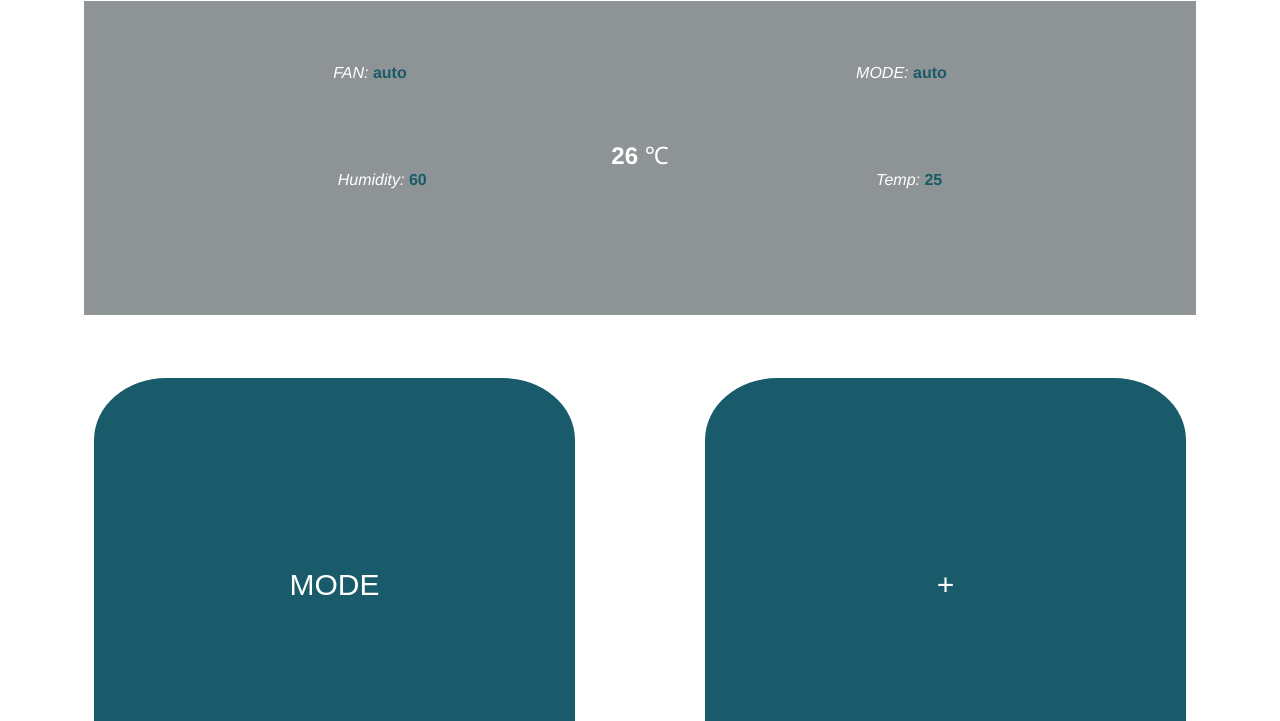
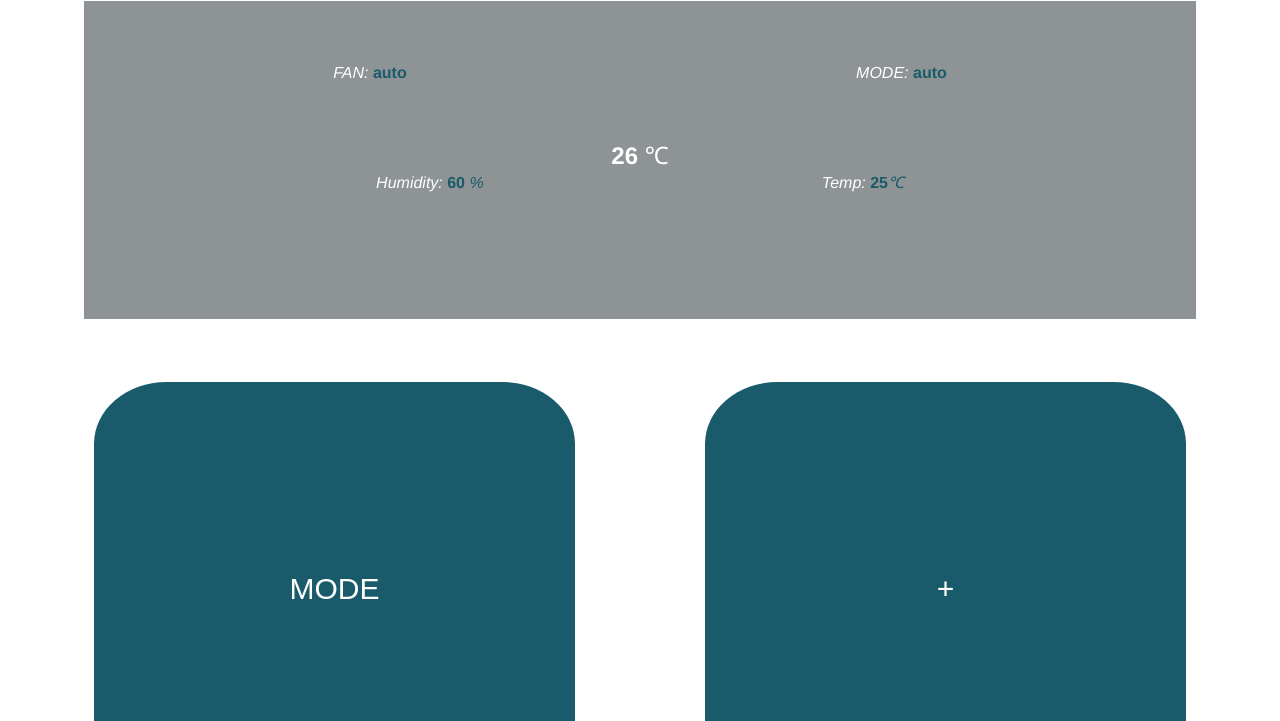
Before and after one commit to john6tain/Haier-ac-remote, a website: page index.html in a window 1280 px wide. Shown: the part 79-800 px from the top of the page. Drawn offline with Linux system fonts and the light colour scheme; no server answers.

Commit message:
Fixed counters css to align the new counters

```diff
--- a/index.html
+++ b/index.html
@@ -11,8 +11,9 @@
 			.digits {padding-top: 5%;font-size: x-large;}
 			.main {border: 1px solid rgb(0,0,0);margin: 0 35%;}
 			.row {margin: 5% 0px 5%;}
-			.counters {display: inline;padding-left: 40%;}
-			.bar {color: #195B6A;}
+			.counter1 {display: inline;padding-left: 40%;}
+			.counter2 {display: inline;padding-left: 30%;}
+			.bar,i {color: #195B6A;}
 			#display {background-color: rgb(142 148 149);color: rgb(255,255,255);padding-bottom: 10%;margin: 0 6%;padding-top: 5%;}
 			@media (pointer:none), (pointer:coarse){.main {margin: 0 0;border:none}}
 			</style>
@@ -24,15 +25,15 @@
 		<div id="display">
 			<div>
 				<em>FAN: </em><b class="bar">auto</b>
-				<div class="counters">
+				<div class="counter1">
 					<em>MODE: </em><b class="bar">auto</b>
 				</div>
 			</div>
 			<div class="digits">	<b>26</b>  &#8451	</div>
 			<div>
-				<em>Humidity: </em><b class="bar">60</b>
-				<div class="counters">
-					<em>Temp: </em><b class="bar">25</b>
+				<em>Humidity: </em><b class="bar">60</b> <i>%</i>
+				<div class="counter2">
+					<em>Temp: </em><b class="bar">25</b><i>&#8451</i>
 				</div>
 			</div>
 		</div>
@@ -52,7 +53,6 @@
 	<div>
 </body>
 	<script>
-
 			const onBtn = document.querySelector('#onBtn');
 			const plusBtn = document.querySelector('#plusBtn');
 			const minusBtn = document.querySelector('#minusBtn');
@@ -70,8 +70,8 @@
 				degrees.textContent = buttonState.degrees;
 				fanSpeed.textContent = buttonState.fanSpeed;
 				modeType.textContent = buttonState.modeType;
-				humidity.textContent = `${buttonState.humidity}%`;
-				temperature.textContent = `${buttonState.temperature}&#8451`;
+				humidity.textContent = `${buttonState.humidity}`;
+				temperature.textContent = `${buttonState.temperature}`;
 
 				onBtn.textContent = buttonState.on && 'ON' || 'OFF';
 				buttonState.on ? onBtn.classList.remove('button2') : onBtn.classList.add('button2');
```
